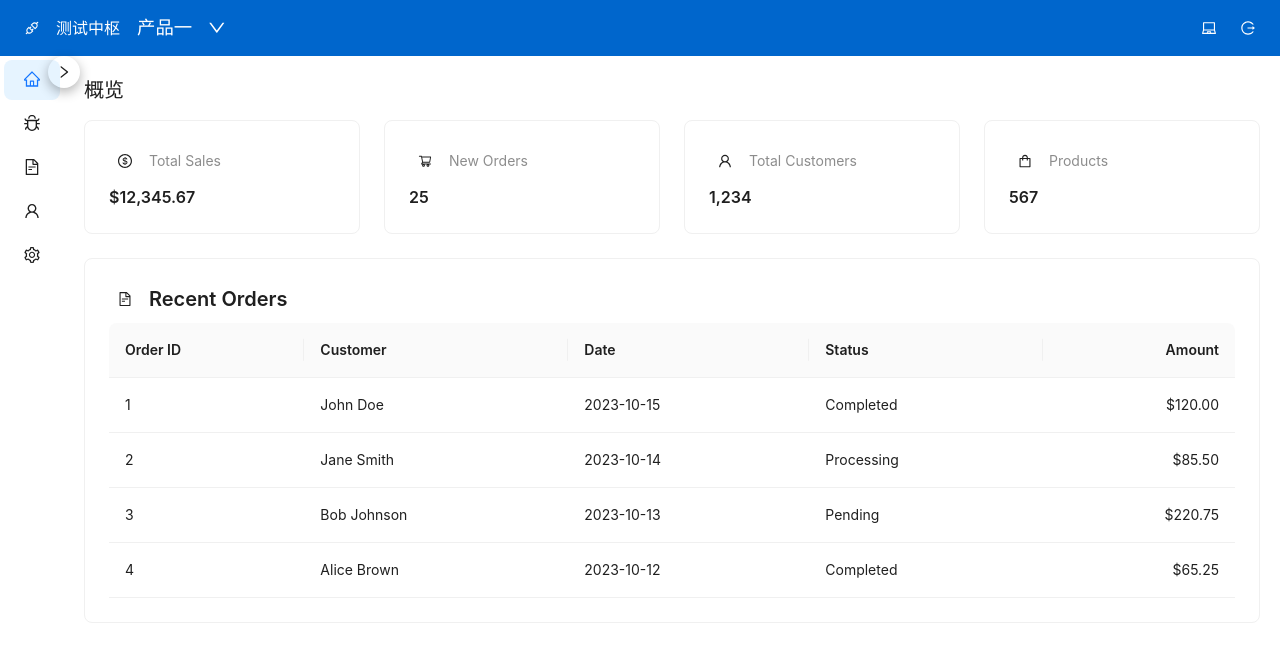
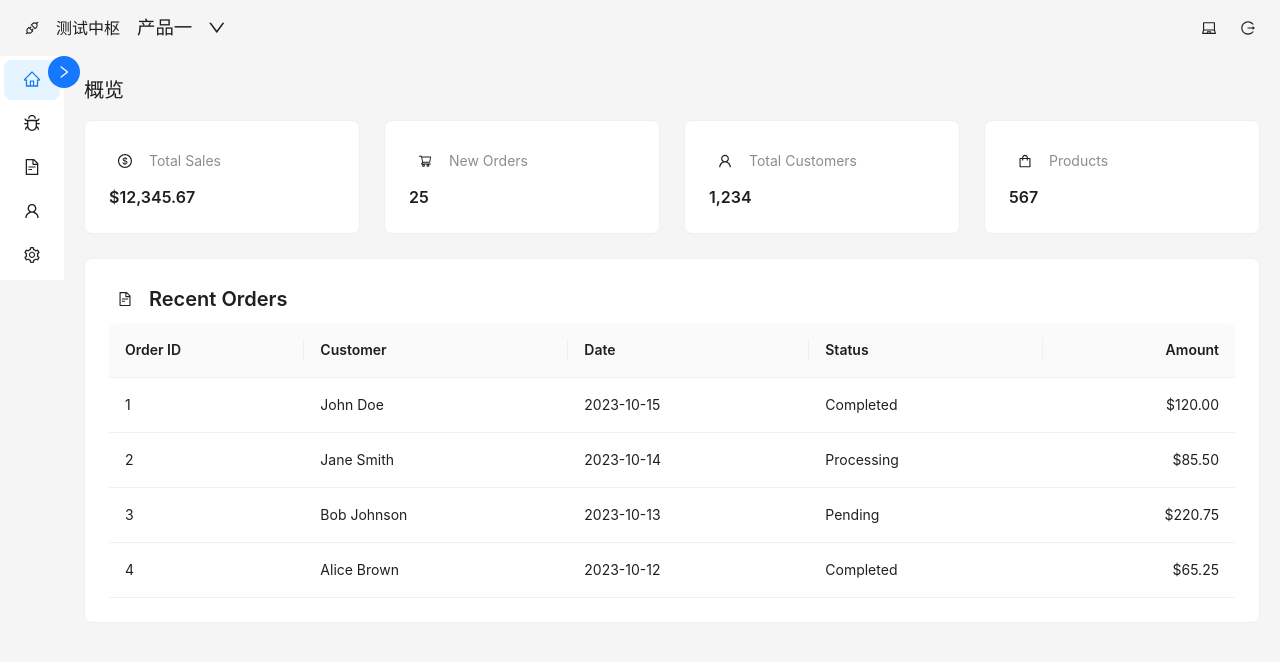
Before and after one commit to YongShuaiJi/auto-insight, a React (Vite) app: page / in a window 1280 px wide. Shown: the top 662 px of the page. Built offline with nearby package versions, Linux system fonts and the light colour scheme.

Commit message:
样式优化

```diff
--- a/src/components/BugForm.tsx
+++ b/src/components/BugForm.tsx
@@ -4,6 +4,7 @@ import type { Bug, User, Project, Iteration, Priority, Severity, BugType, NotFix
 import { fetchUsers, fetchProjects, fetchIterations, fetchPriorities, fetchSeverities, fetchBugTypes, fetchNotFixReasons } from '../services/bugsApi';
 import MDEditor from '@uiw/react-md-editor';
 import dayjs, { Dayjs } from 'dayjs';
+import { useThemeMode } from '../theme/ThemeModeContext';
 
 export type BugFormMode = 'create' | 'edit';
 
@@ -45,7 +46,6 @@ const { TextArea } = Input;
 
 const BugForm = forwardRef<BugFormRef, BugFormProps>(({
   open,
-  mode,
   initialBug,
   isLoading = false,
   onSubmit,
@@ -53,6 +53,7 @@ const BugForm = forwardRef<BugFormRef, BugFormProps>(({
   sidePanelAutoHeight = false,
 }, ref) => {
   const [form] = Form.useForm<BugFormValues>();
+  const { mode } = useThemeMode();
 
   // Options
   const [users, setUsers] = useState<User[]>([]);
@@ -100,7 +101,7 @@ const BugForm = forwardRef<BugFormRef, BugFormProps>(({
   // init/reset values
   useEffect(() => {
     if (!open) return;
-    if (mode === 'edit' && initialBug) {
+    if (mode === 'light' && initialBug) {
       form.setFieldsValue({
         title: initialBug.title || '',
         description: initialBug.description || '',
@@ -119,7 +120,7 @@ const BugForm = forwardRef<BugFormRef, BugFormProps>(({
         notFixReason: initialBug.notFixReason || '',
         customNotFixReason: initialBug.customNotFixReason || '',
       });
-    } else if (mode === 'create') {
+    } else if (mode === 'light') {
       form.resetFields();
       form.setFieldsValue({
         title: '',
@@ -168,7 +169,7 @@ const BugForm = forwardRef<BugFormRef, BugFormProps>(({
 
   const handleSubmit = async () => {
     const values = await form.validateFields();
-    if (mode === 'create') {
+    if (mode === 'light') {
       const payload: Omit<Bug, 'id' | 'createdAt'> = {
         title: values.title,
         description: values.description || '',
@@ -224,6 +225,7 @@ const BugForm = forwardRef<BugFormRef, BugFormProps>(({
       <div style={{ display: 'flex', gap: 16, alignItems: 'flex-start' }}>
         <div style={{ flex: 1 }}>
           <Form.Item label="描述" name="description" style={{ marginBottom: 0 }}>
+            <div data-color-mode={mode}>
               <MDEditor
                 value={form.getFieldValue('description')}
                 onChange={(v) => form.setFieldsValue({ description: v || '' })}
@@ -231,6 +233,7 @@ const BugForm = forwardRef<BugFormRef, BugFormProps>(({
                 height={ sidePanelAutoHeight ? Math.max(300, Math.round(sideHeight)) : 400 }
                 extraCommands={[]}
               />
+            </div>
           </Form.Item>
         </div>
         <div ref={sideRef} style={{ width: 300, border: '1px solid var(--ant-color-border, #f0f0f0)', borderRadius: 8, padding: 12, overflow: 'auto' }}>
--- a/src/components/Header.tsx
+++ b/src/components/Header.tsx
@@ -41,10 +41,10 @@ const Header: React.FC<HeaderProps> = ({
       : <MoonOutlined />;
 
   return (
-    <header style={{ position: 'sticky', top: 0, zIndex: 100, background: '#0066CC', color: '#fff' }}>
+    <header style={{ position: 'sticky', top: 0, zIndex: 100 }}>
       <div style={{ display: 'flex', alignItems: 'center', padding: '8px 16px' }}>
-        <Button type="text" shape="circle" aria-label="test central hub" icon={<ApiOutlined />} style={{ color: '#fff' }} />
-        <Typography.Title level={5} style={{ color: '#fff', margin: '0 8px' }}>
+        <Button type="text" shape="circle" aria-label="test central hub" icon={<ApiOutlined />} />
+        <Typography.Title level={5} style={{ margin: '0 8px' }}>
           {title}
         </Typography.Title>
 
@@ -93,12 +93,12 @@ const Header: React.FC<HeaderProps> = ({
           }}
           trigger={["click"]}
         >
-          <Button type="text" style={{ color: '#fff' }}>
+          <Button type="text">
             {currentIcon}
           </Button>
         </Dropdown>
 
-        <Button type="text" aria-label="logout" onClick={onLogout} style={{ color: '#fff' }} icon={<LogoutOutlined />} />
+        <Button type="text" aria-label="logout" onClick={onLogout} icon={<LogoutOutlined />} />
       </div>
     </header>
   );
--- a/src/components/Layout.tsx
+++ b/src/components/Layout.tsx
@@ -2,6 +2,7 @@ import React from 'react';
 import Header from './Header';
 import Sidebar, {type NavItem} from './Sidebar';
 import type { Product } from '../services/api.ts';
+import { theme } from 'antd';
 
 interface LayoutProps {
   children: React.ReactNode;
@@ -24,8 +25,9 @@ const Layout: React.FC<LayoutProps> = ({
   selectedProduct,
   onProductSelect
 }) => {
+  const { token } = theme.useToken();
   return (
-    <div style={{ display: 'flex', flexDirection: 'column', height: '100vh' }}>
+    <div style={{ display: 'flex', flexDirection: 'column', height: '100vh', backgroundColor: token.colorBgLayout, color: token.colorText }}>
       {/* Header */}
       <Header
         title={title}
--- a/src/components/ProductDropdown.tsx
+++ b/src/components/ProductDropdown.tsx
@@ -76,7 +76,6 @@ const ProductDropdown: React.FC<ProductDropdownProps> = ({
                 fontSize: '1.15rem',
                 fontWeight: 600,
                 minHeight: 40,
-                color: '#fff',
               }}
               icon={null}
             >
--- a/src/components/Sidebar.tsx
+++ b/src/components/Sidebar.tsx
@@ -1,5 +1,5 @@
 import React, { useState } from 'react';
-import { Menu, Button, LeftOutlined, RightOutlined } from '../ui';
+import { Menu, Button, LeftOutlined, RightOutlined, theme } from '../ui';
 
 export interface NavItem {
   id: string;
@@ -23,6 +23,8 @@ const Sidebar: React.FC<SidebarProps> = ({
   const [collapsed, setCollapsed] = useState(true);
   const collapsedWidth = 64; // Width when collapsed
   const currentWidth = collapsed ? collapsedWidth : width;
+  const { token } = theme.useToken();
+  const zIndexToggle = token.zIndexPopupBase - 1;
 
   const toggleCollapsed = () => setCollapsed(!collapsed);
 
@@ -38,8 +40,9 @@ const Sidebar: React.FC<SidebarProps> = ({
             position: 'fixed',
             left: currentWidth - 16,
             top: 56,
-            zIndex: 1000,
-            boxShadow: '0 4px 12px rgba(0,0,0,0.3)'
+            zIndex: zIndexToggle,
+            backgroundColor: token.colorPrimary,
+            color: token.colorTextLightSolid
           }}
         />
 
--- a/src/index.css
+++ b/src/index.css
@@ -3,9 +3,9 @@
   line-height: 1.5;
   font-weight: 400;
 
-  color-scheme: light dark;
-  color: rgba(255, 255, 255, 0.87);
-  background-color: #242424;
+  /* Let Ant Design tokens control colors; do not force dark defaults */
+  color: unset;
+  background-color: unset;
 
   font-synthesis: none;
   text-rendering: optimizeLegibility;
@@ -34,35 +34,3 @@ h1 {
   font-size: 3.2em;
   line-height: 1.1;
 }
-
-button {
-  border-radius: 8px;
-  border: 1px solid transparent;
-  /*padding: 0.6em 1.2em;*/
-  font-size: 1em;
-  font-weight: 500;
-  font-family: inherit;
-  background-color: #1a1a1a;
-  cursor: pointer;
-  transition: border-color 0.25s;
-}
-button:hover {
-  border-color: #646cff;
-}
-button:focus,
-button:focus-visible {
-  outline: 4px auto -webkit-focus-ring-color;
-}
-
-@media (prefers-color-scheme: light) {
-  :root {
-    color: #213547;
-    background-color: #ffffff;
-  }
-  a:hover {
-    color: #747bff;
-  }
-  button {
-    background-color: #f9f9f9;
-  }
-}
--- a/src/theme/ThemeModeContext.tsx
+++ b/src/theme/ThemeModeContext.tsx
@@ -1,9 +1,8 @@
 import React, { createContext, useContext } from 'react';
 
-// Create context for theme mode
 export interface ThemeModeContextType {
   /**
-   * 当前实际应用到 MUI 主题的模式，仅为 'light' | 'dark'
+   * 当前实际应用到主题的模式，仅为 'light' | 'dark'
    */
   mode: 'light' | 'dark';
   /**
--- a/src/ui/index.ts
+++ b/src/ui/index.ts
@@ -18,7 +18,7 @@ export {
   Col,
   Switch,
   Dropdown,
-  Spin
+  Spin,theme
 } from 'antd';
 
 export {
```
Lines whose indentation alone changed are shown as unchanged.
